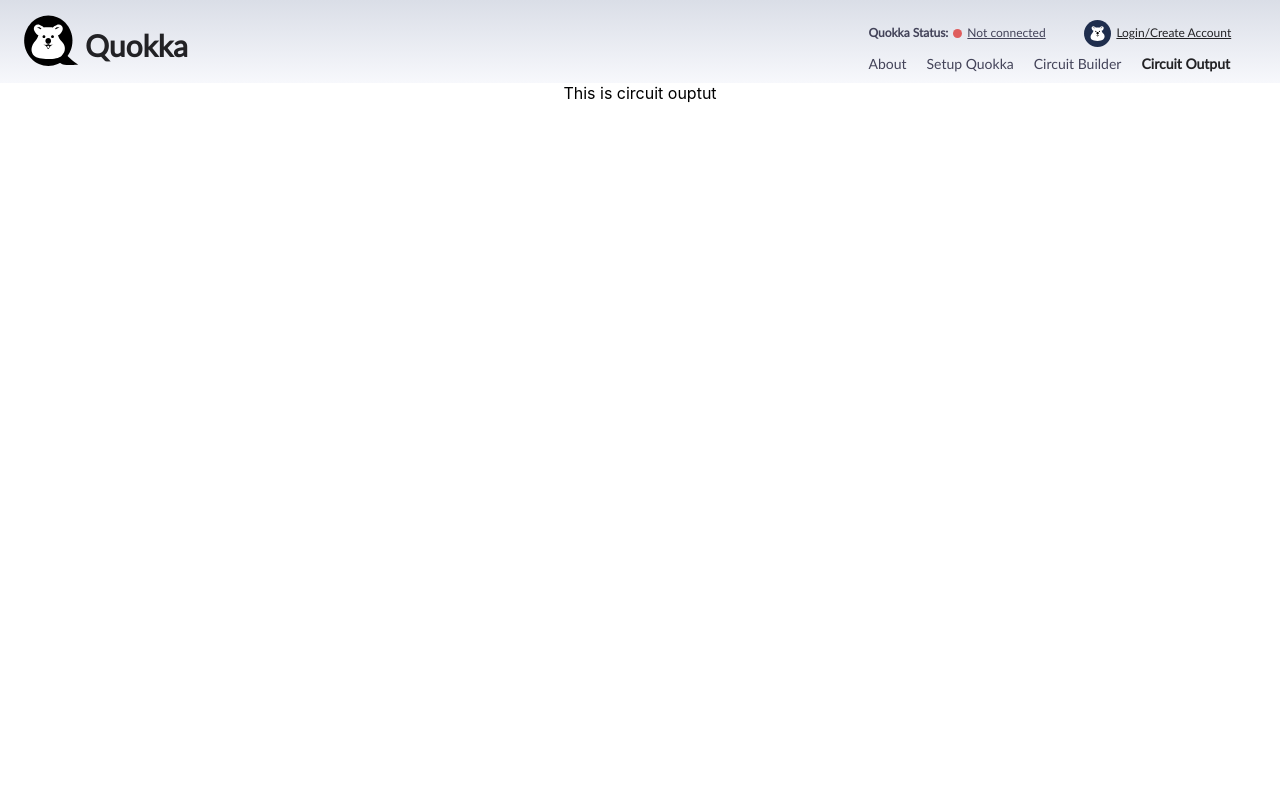
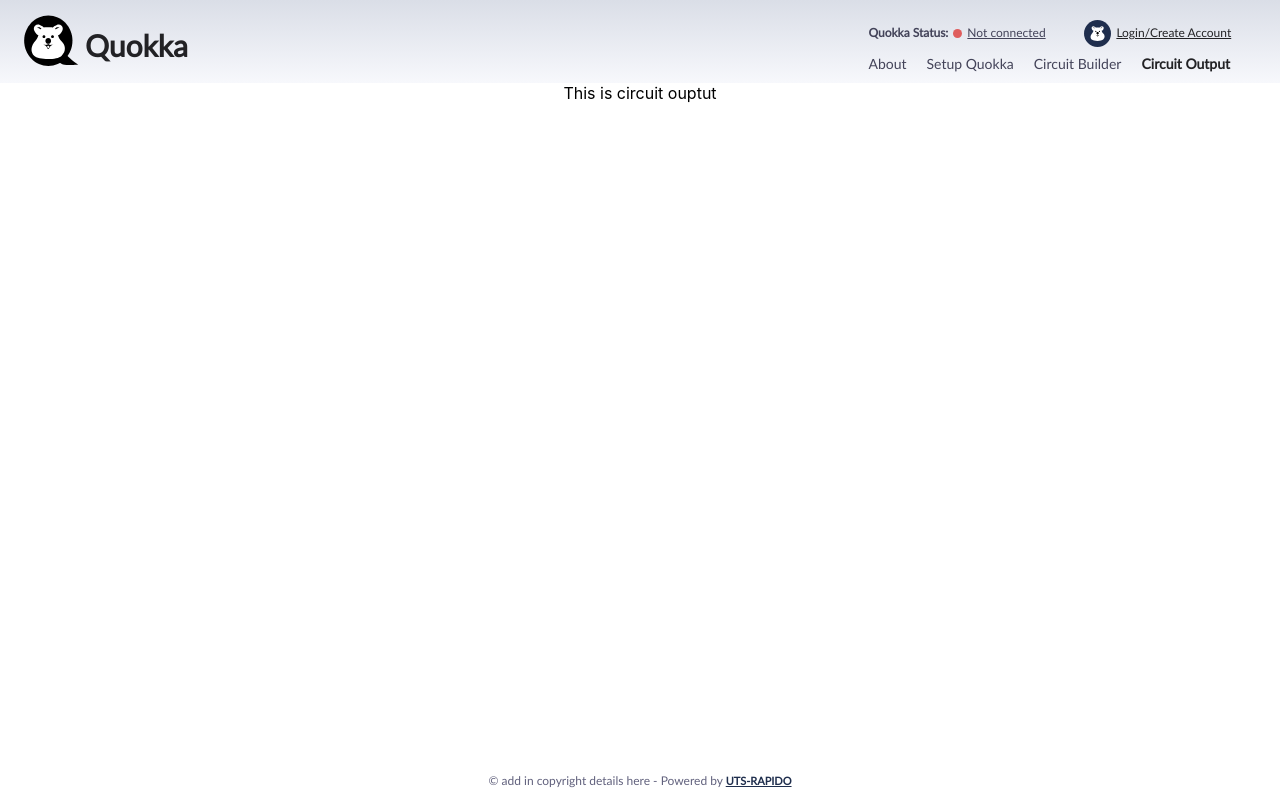
Before and after one commit to devitt1/Quokka-Web, a React (Create React App) app: page /circuit-output in a window 1280 px wide. Built offline with nearby package versions, Linux system fonts and the light colour scheme.

Commit message:
added Footers

```diff
--- a/src/App.tsx
+++ b/src/App.tsx
@@ -1,5 +1,4 @@
 import React from 'react';
-import logo from './logo.svg';
 import './App.scss';
 import Header from './components/Header/Header';
 import {BrowserRouter, Route, Routes} from "react-router-dom";
@@ -9,7 +8,7 @@ import Setup from './components/Setup/Setup';
 import CircuitOutput from './components/CircuitOutput/CircuitOutput';
 import PageNotFound from './components/PageNotFound/PageNotFound';
 import { Modal } from './components/Modal/Modal';
-
+import Footer from './components/Footer/Footer';
 function App() {
   return (
     <div className="App">
@@ -25,7 +24,8 @@ function App() {
                 <Route path="*" element={<PageNotFound/>}/>
             </Routes>
         </BrowserRouter>
-        <Modal></Modal>
+        <Modal/>
+        <Footer/>
     </div>
   );
 }
--- /dev/null
+++ b/src/components/Footer/Footer.module.scss
@@ -0,0 +1,20 @@
+@import "../../common/global.scss";
+
+.footer {
+  @include text-normal-small;
+  position: fixed;
+  left: 0;
+  bottom: 0;
+  width: 100%;
+  text-align: center;
+  color: $comet;
+  p {
+    strong {
+      color: #1F2E4D;
+      font-size: 11px;
+      line-height: 13.2px;
+      font-weight: 700;
+      text-decoration: underline;
+    }
+  }
+}
--- /dev/null
+++ b/src/components/Footer/Footer.tsx
@@ -0,0 +1,9 @@
+import React from 'react';
+import styles from './Footer.module.scss';
+const Footer : React.VFC = () => {
+    return (<div className={styles.footer}>
+        <p>© add in copyright details here  -  Powered by <strong>UTS-RAPIDO</strong></p>
+    </div>)
+}
+
+export default Footer;
```
